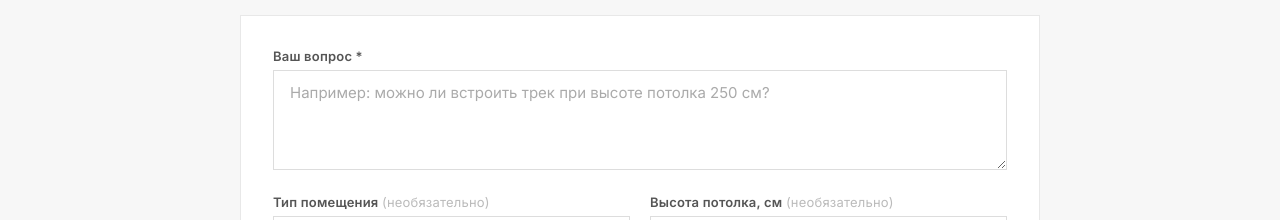
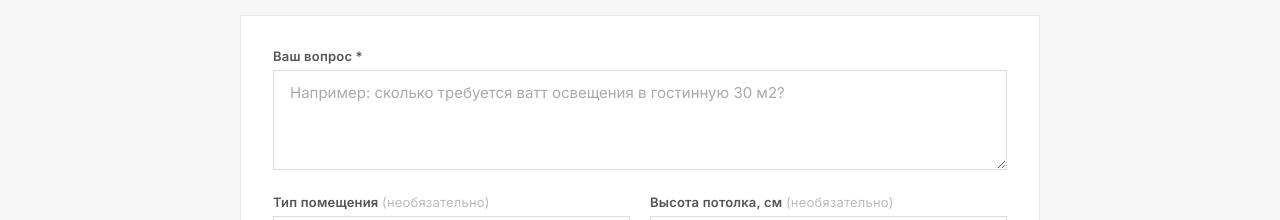
Before and after one commit to svladimirtsk-crypto/nextjs-potolkovo, a Next.js app: page / in a window 1280 px wide. Both pictures are taken after a click on the button "💬 Технический вопрос". Shown: the part 2045-2265 px from the top of the page. Built offline with nearby package versions, Linux system fonts and the light colour scheme.

Commit message:
Update AiCeilingAdvisor.tsx

```diff
--- a/app/components/AiCeilingAdvisor.tsx
+++ b/app/components/AiCeilingAdvisor.tsx
@@ -561,7 +561,7 @@ export default function AiCeilingAdvisor() {
                 <label style={labelStyle}>Ваш вопрос *</label>
                 <textarea
                   style={{ ...inputStyle, resize: "vertical" as const, minHeight: 100 }}
-                  placeholder="Например: можно ли встроить трек при высоте потолка 250 см?"
+                  placeholder="Например: сколько требуется ватт освещения в гостинную 30 м2?"
                   value={question}
                   onChange={(e) => setQuestion(e.target.value)}
                 />
```
